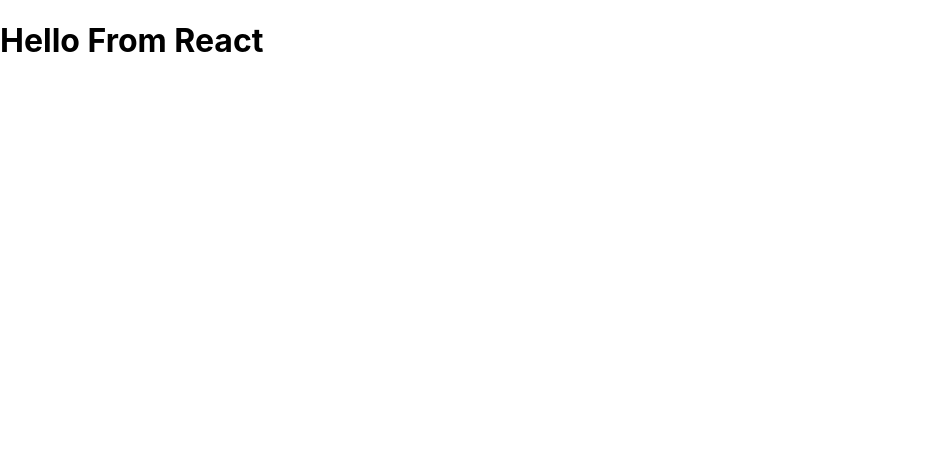
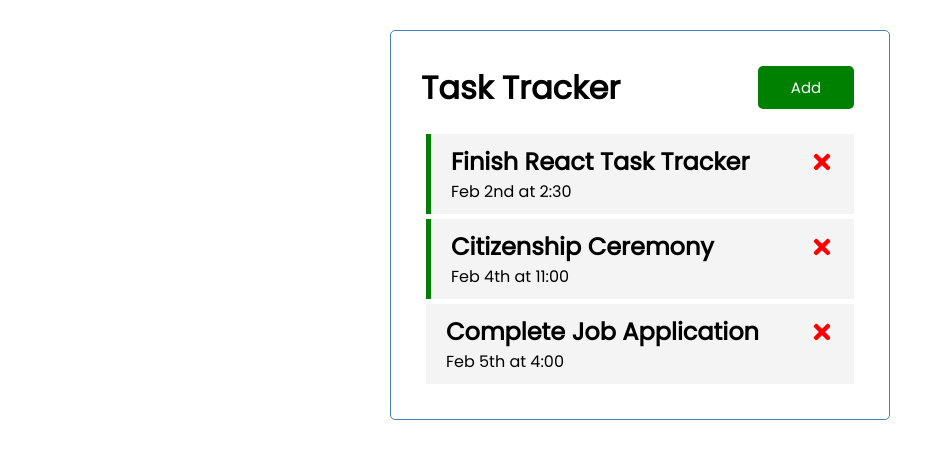
Before and after one commit to tjupiter/react-todo-app, a React (Create React App) app: page / in a window 1280 px wide. Shown: the top 458 px of the page, without its empty margins (0-951 px from the left). Built offline with nearby package versions, Linux system fonts and the light colour scheme.

Commit message:
getting ready for datepicker

```diff
--- a/package.json
+++ b/package.json
@@ -8,6 +8,7 @@
     "@testing-library/user-event": "^13.5.0",
     "react": "^17.0.2",
     "react-dom": "^17.0.2",
+    "react-icons": "^4.3.1",
     "react-scripts": "5.0.0",
     "web-vitals": "^2.1.4"
   },
--- a/src/App.js
+++ b/src/App.js
@@ -1,7 +1,69 @@
+import { useState } from "react";
+
+import Header from "./components/Header";
+import Tasks from "./components/Tasks";
+import AddTask from "./components/AddTask";
+
 function App() {
+
+  // show/hide add task component
+  const[showAddTask, setShowAddTask] = useState(false)
+
+  // Contaxt API or Redax could be used to store this
+  const [tasks, setTask] = useState([
+    {
+      id: 1,
+      text: 'Finish React Task Tracker',
+      day: 'Feb 2nd at 2:30',
+      reminder: true,
+    },
+    {
+      id: 2,
+      text: 'Citizenship Ceremony',
+      day: 'Feb 4th at 11:00',
+      reminder: true,
+    },
+    {
+      id: 3,
+      text: 'Complete Job Application',
+      day: 'Feb 5th at 4:00',
+      reminder: false,
+    },
+  ])
+
+  // Toggle Header
+  const toggleHeader = () => { setShowAddTask(!showAddTask) }
+
+  // Add Task
+  const addTask = (task) => {
+    // since there's no real back-end to the page we need to generate the id here
+    const id = Math.floor(Math.random() * 100000)
+    const newTask = { id, ...task }
+    setTask((tasks) => [...tasks, newTask])
+  }
+
+  // Delete Task
+  const deleteTask = (id) => {
+    setTask(tasks.filter(task => id !== task.id ))
+  }
+
+  // Toggle Task
+  const toggleReminder = (id) => {
+    setTask(tasks.map((task) => task.id === id ? { ...task, reminder: !task.reminder } : task))
+  }
+
   return (
-    <div>
-      <h1>Hello From React</h1>
+    <div className="container">
+      <Header title='Task Tracker' onToggle={toggleHeader} showAddTask={showAddTask}/>
+
+      {
+        showAddTask && <AddTask onAdd={addTask} />
+      }
+
+      {tasks.length > 0
+        ? <Tasks tasks={tasks} onDelete={deleteTask} onToggle={toggleReminder}/>
+        : <div>There are no tasks to show</div>
+      }
     </div>
   );
 }
--- /dev/null
+++ b/src/components/AddTask.js
@@ -0,0 +1,61 @@
+import { useState } from "react";
+
+const AddTask = ({ onAdd }) => {
+    const [text, setText] = useState('')
+    const [day, setDate] = useState('')
+    const [reminder, setReminder] = useState(false)
+
+    const onSubmit = (e) => {
+        e.preventDefault()
+
+        if(!text) {
+            alert("Please add a task")
+            return
+        }
+
+        onAdd({ text, day, reminder })
+
+        setText('')
+        setDate('')
+        setReminder(false)
+    }
+
+    return (
+        <form className="add-form" onSubmit={onSubmit}>
+            <div className="form-control">
+                <label>Task</label>
+                <input
+                    type="text"
+                    placeholder="Add Task"
+                    value={text}
+                    onChange={(e) => setText(e.target.value)}
+                    ></input>
+            </div>
+            <div className="form-control">
+                <label>Day & Time</label>
+                <input
+                    type="datetime-local"
+                    placeholder="Add Day & Time"
+                    value={day}
+                    onChange={(e) => setDate(e.target.value)}
+                    ></input>
+            </div>
+            <div className="form-control form-control-check">
+                <label>Set Reminder</label>
+                <input
+                    type="checkbox"
+                    checked={reminder}
+                    value={reminder}
+                    onChange={(e) => setReminder(e.currentTarget.checked)}/>
+            </div>
+
+            <input
+                type="submit"
+                value="Save Task"
+                className="btn btn-block"
+            ></input>
+        </form>
+    )
+}
+
+export default AddTask;
--- /dev/null
+++ b/src/components/Button.js
@@ -0,0 +1,38 @@
+import PropTypes from 'prop-types';
+import React from 'react';
+
+const Button = ({ color, text, onClick }) => {
+    return (
+        <button
+            style={{ backgroundColor: color }}
+            className='btn'
+            onClick={onClick}
+            >
+            {text}
+            </button>
+    )
+}
+
+export default Button;
+
+Button.defaultProps = {
+    color: 'steelblue'
+}
+
+Button.propTypes = {
+    text: PropTypes.string,
+    color: PropTypes.string,
+    onClick: PropTypes.func.isRequired
+}
+
+// import React from 'react';
+
+// class Button extends React.Component
+//     render () {
+//         return (
+//             <button className="btn">Add</button>
+//         )
+//     }
+// }
+
+// export default Button;
--- /dev/null
+++ b/src/components/Header.js
@@ -0,0 +1,30 @@
+import Proptypes from 'prop-types';
+import Button from './Button';
+
+const Header = ({ title, onToggle, showAddTask }) => {
+    return (
+        <header className="header">
+            <h1>{title}</h1>
+            <Button
+                color={showAddTask ? "red" : "green"}
+                text={showAddTask ? "Close" : "Add"}
+                onClick={onToggle}
+                />
+        </header>
+    )
+};
+
+Header.defaultProps = {
+    title: 'Task Trackers'
+}
+
+Header.propTypes = {
+    title: Proptypes.string
+}
+
+// const headingStyle = {
+//     color: 'red',
+//     backgroundColor: 'black'
+// }
+
+export default Header;
--- /dev/null
+++ b/src/components/SingleTask.js
@@ -0,0 +1,21 @@
+import { FaTimes } from 'react-icons/fa'
+
+const SingleTask = ({ task, onDelete, onToggle }) => {
+  return (
+      <div
+        className={`task ${task.reminder && 'reminder'}`}
+        onDoubleClick={() => onToggle(task.id)}>
+          <h2>
+            {task.text}
+            <FaTimes
+                style={{ color: 'red', cursor: 'pointer' }}
+                onClick={() => onDelete(task.id)}
+                />
+            </h2>
+        <p>{task.day}</p>
+
+      </div>
+  );
+};
+
+export default SingleTask;
--- /dev/null
+++ b/src/components/Tasks.js
@@ -0,0 +1,18 @@
+import SingleTask from "./SingleTask"
+
+const Tasks = ({ tasks, onDelete, onToggle }) => {
+    return (
+        <>
+            {tasks.map(task => (
+                <SingleTask
+                    key={task.id}
+                    task={task}
+                    onDelete={onDelete}
+                    onToggle={onToggle}
+                    />
+                ))}
+        </>
+    )
+}
+
+export default Tasks;
--- a/src/index.css
+++ b/src/index.css
@@ -1,13 +1,114 @@
-body {
+@import url('https://fonts.googleapis.com/css2?family=Poppins:wght@300;400&display=swap');
+
+* {
+  box-sizing: border-box;
   margin: 0;
-  font-family: -apple-system, BlinkMacSystemFont, 'Segoe UI', 'Roboto', 'Oxygen',
-    'Ubuntu', 'Cantarell', 'Fira Sans', 'Droid Sans', 'Helvetica Neue',
-    sans-serif;
-  -webkit-font-smoothing: antialiased;
-  -moz-osx-font-smoothing: grayscale;
+  padding: 0;
 }
 
-code {
-  font-family: source-code-pro, Menlo, Monaco, Consolas, 'Courier New',
-    monospace;
+body {
+  font-family: 'Poppins', sans-serif;
 }
+
+.container {
+  max-width: 500px;
+  margin: 30px auto;
+  overflow: auto;
+  min-height: 300px;
+  border: 1px solid steelblue;
+  padding: 30px;
+  border-radius: 5px;
+}
+
+.header {
+  display: flex;
+  justify-content: space-between;
+  align-items: center;
+  margin-bottom: 20px;
+}
+
+.btn {
+  display: inline-block;
+  width: 6rem;
+  background: #000;
+  color: #fff;
+  border: none;
+  padding: 10px 20px;
+  margin: 5px;
+  border-radius: 5px;
+  cursor: pointer;
+  text-decoration: none;
+  font-size: 15px;
+  font-family: inherit;
+}
+
+.btn:focus {
+  outline: none;
+}
+
+.btn:active {
+  transform: scale(0.98);
+}
+
+.btn-block {
+  display: block;
+  width: 100%;
+}
+
+.task {
+  background: #f4f4f4;
+  margin: 5px;
+  padding: 10px 20px;
+  cursor: pointer;
+}
+
+.task.reminder {
+  border-left: 5px solid green;
+}
+
+.task h2 {
+  display: flex;
+  align-items: center;
+  justify-content: space-between;
+}
+
+.add-form {
+  margin-bottom: 40px;
+  transition: all 1s ease-in-out;
+}
+
+.form-control {
+  margin: 20px 0;
+}
+
+.form-control label {
+  display: block;
+}
+
+.form-control input {
+  width: 100%;
+  height: 40px;
+  margin: 5px;
+  padding: 3px 7px;
+  font-size: 17px;
+}
+
+.form-control-check {
+  display: flex;
+  align-items: center;
+  justify-content: space-between;
+}
+
+.form-control-check label {
+  flex: 1;
+}
+
+.form-control-check input {
+  flex: 2;
+  height: 20px;
+}
+
+footer {
+  margin-top: 30px;
+  text-align: center;
+}
```
Also changed, not shown: public/index.html (+0 -9 lines), src/components/anynew.html (added, +20 -0 lines), 1 other file (tests, documents, lock files or other folders).
